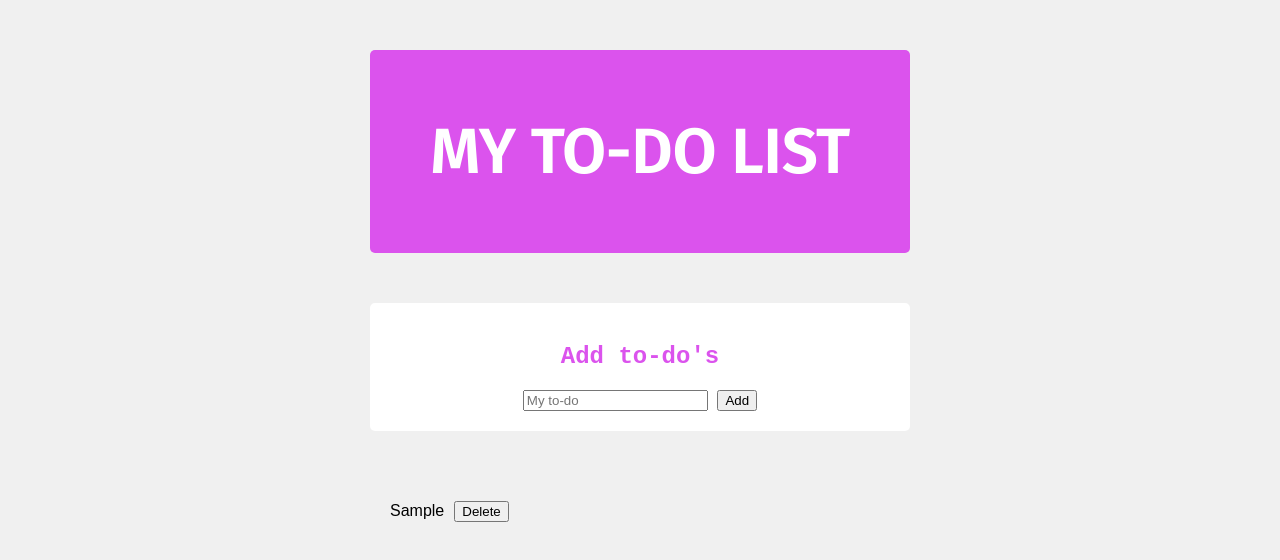
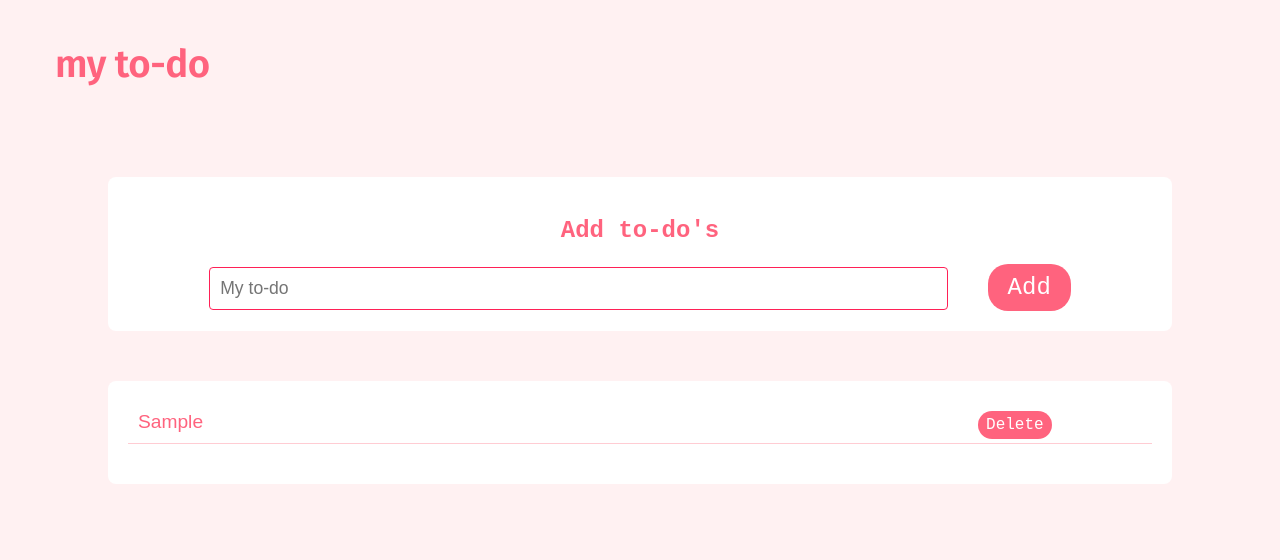
Before and after one commit to aryar404/todolist, a plain HTML site: page index.html in a window 1280 px wide. Both pictures are taken after typing "Sample" into the empty fields and a click on the button "Add". Drawn offline with Linux system fonts and the light colour scheme.

Commit message:
added palettes

```diff
--- a/index.html
+++ b/index.html
@@ -13,7 +13,7 @@
 </head>
 <body>
     <div id="to-do">
-        <h1>MY TO-DO LIST</h1> </div>
+        <h1>my to-do</h1> </div>
     <div id="add-todo">
         <h2>Add to-do's</h2>
 
--- a/script.js
+++ b/script.js
@@ -15,14 +15,29 @@ function addTask(){
   li.appendChild(span);
 
   const list=document.getElementById("todo-list");
+  // Remove "NO TASKS, YET!" message if present
+  const emptyMsg = document.getElementById("empty-msg");
+  if (emptyMsg) {
+    list.removeChild(emptyMsg);
+  }
   list.appendChild(li);
+
   const deleteBtn=document.createElement("button");
   deleteBtn.textContent="Delete";
+  deleteBtn.classList.add("delete-btn");
   deleteBtn.style.marginLeft="10px";
   li.appendChild(deleteBtn);
   deleteBtn.addEventListener("click",function(){
-    list.removeChild(li)
-  })
+    list.removeChild(li);
+    // If no tasks left, show "NO TASKS, YET!" message
+    if (list.children.length === 0) {
+      const noTasksLi = document.createElement("li");
+      noTasksLi.textContent = "NO TASKS, YET!";
+      noTasksLi.id = "empty-msg";
+      noTasksLi.style.fontStyle = "italic";
+      list.appendChild(noTasksLi);
+    }
+  });
 
   li.addEventListener("click",function(){
     console.log("clicked");
@@ -32,3 +47,15 @@ function addTask(){
   input.value="";
 
 }
+
+// Show "NO TASKS, YET!" if list is empty on load
+window.addEventListener("DOMContentLoaded", function() {
+  const list = document.getElementById("todo-list");
+  if (list.children.length === 0) {
+    const noTasksLi = document.createElement("li");
+    noTasksLi.textContent = "NO TASKS, YET!";
+    noTasksLi.id = "empty-msg";
+    noTasksLi.style.fontStyle = "italic";
+    list.appendChild(noTasksLi);
+  }
+});
--- a/style.css
+++ b/style.css
@@ -1,6 +1,6 @@
 :root{
-    --background-neutral: #f0f0f0;
-    --primary-brand: #db53ed;
+    --background-neutral: oklch(0.969 0.015 12.422);
+    --primary-brand: oklch(0.712 0.194 13.428);
     --text-light: #ffffff;
 }
 .completed{
@@ -18,17 +18,14 @@ body{
     padding: 0;
 }
 #to-do{
-    text-align:center;
+    text-align:left;
     margin-top: 20px;
-    background-color: var(--primary-brand);
-    color: var(--text-light);
-    padding: 20px;
-    border-radius: 5px;
-    width:500px;
-    margin:50px auto;
+    color: var(--primary-brand);
+    padding: 15px 40px;
+    margin:0 15px;
     font-family: 'Fira Sans', sans-serif;
     font-weight: 200;
-  font-size: 2rem;
+  font-size: 1.2rem;
   letter-spacing: -0.5px;
 
 }
@@ -39,18 +36,62 @@ body{
     text-align:center;
     margin-top: 20px;
 
-    width:500px;
+    width:80%;
     margin:50px auto;
     padding:20px;
-    border-radius: 5px;
+    border-radius: 8px;
 }
 #todo-list{
     list-style-type: none;
     padding: 20px;
-
-    border-radius: 5px;
-
-width:500px;
-margin:50px auto;
-
+    width:80%;
+    margin:50px auto;
+   background-color: var(--text-light);
+   color: var(--primary-brand);
+    border-radius: 8px;
 }
+#todo-input{
+    padding: 10px;
+    width: 70%;
+    border: 1px solid oklch(0.645 0.246 16.439);
+    border-radius: 4px;
+    margin-right: 10px;
+    font-size: 1.1rem;
+    color:oklch(0.645 0.246 16.439);
+    outline:none;
+}
+#add-btn{
+    padding:10px 20px;
+    background-color: var(--primary-brand);
+    color: var(--text-light);
+    border:none;
+    border-radius:20px;
+    cursor:pointer;
+    font-size: 1.5rem;
+    transition: background-color 0.3s ease;
+    margin-left: 20px;
+    font-family:'Courier New', Courier, monospace;
+}
+button:hover {
+  transform: scale(1.1); /* grows slightly on hover */
+    box-shadow: 0 0 10px rgba(111, 151, 237, 0.7);
+}
+.delete-btn{
+    padding:5px 8px;
+    background-color: var(--primary-brand);
+    color: var(--text-light);
+    border:none;
+    border-radius:20px;
+    cursor:pointer;
+    font-size: 1rem;
+    transition: background-color 0.3s ease;
+    margin-right:9%;
+    float: right;
+    font-family:'Courier New', Courier, monospace;
+}
+#todo-list li{
+    padding:10px 10px;
+    border-bottom:1px solid oklch(0.892 0.058 10.001);
+    font-size: 1.2rem;
+    margin-bottom: 20px;
+}
```
